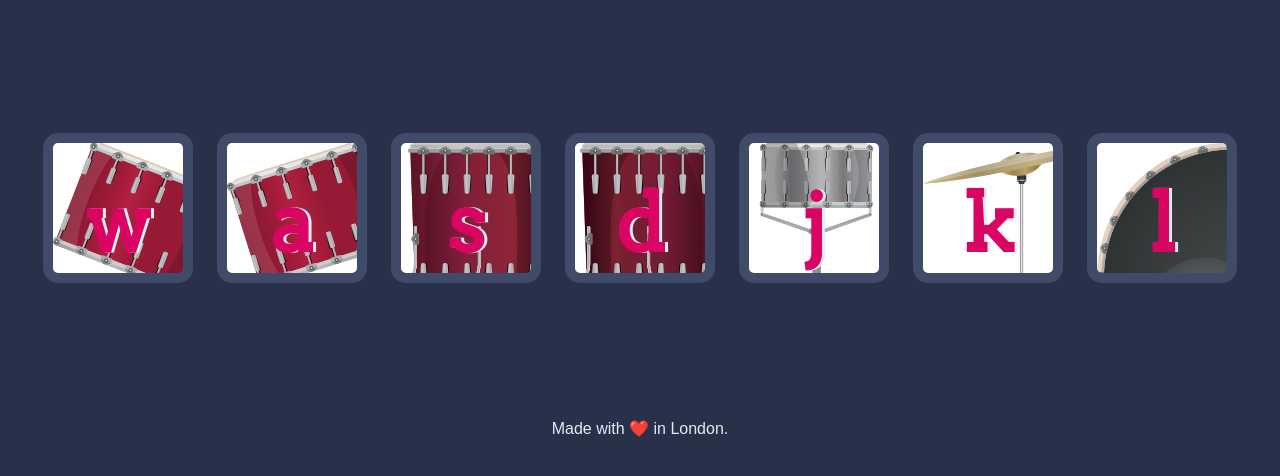
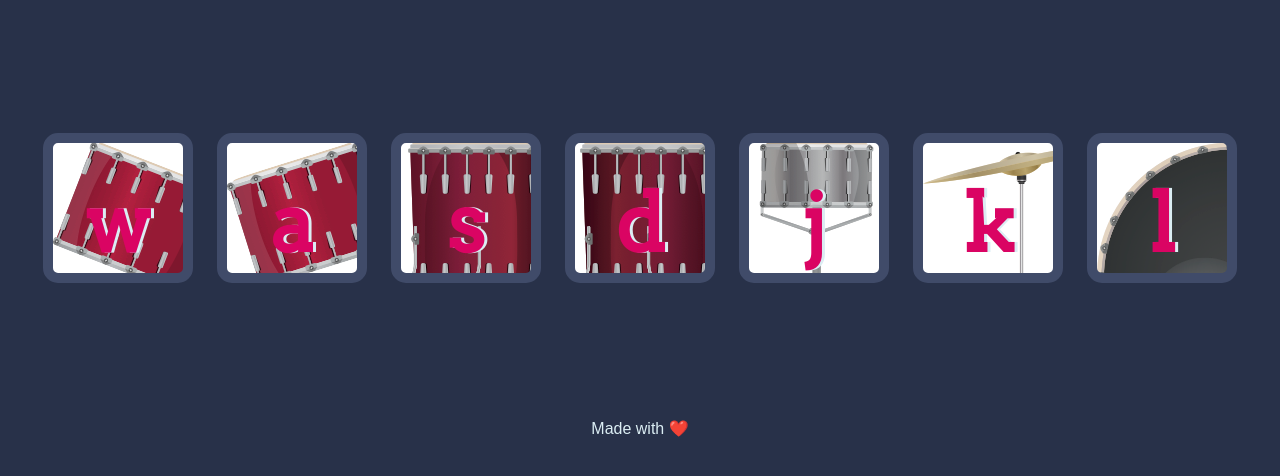
Before and after one commit to joeljs/Drum-Kit, a plain HTML site: page index.html in a window 1280 px wide. Shown: the part 156-632 px from the top of the page. Drawn offline with Linux system fonts and the light colour scheme.

Commit message:
Update index.html

```diff
--- a/index.html
+++ b/index.html
@@ -24,7 +24,7 @@
 <script src="index.js" charset="utf-8"></script>
 
 <footer>
-  Made with ❤️ in London.
+  Made with ❤️
 </footer>
 </body>
 </html>
```
